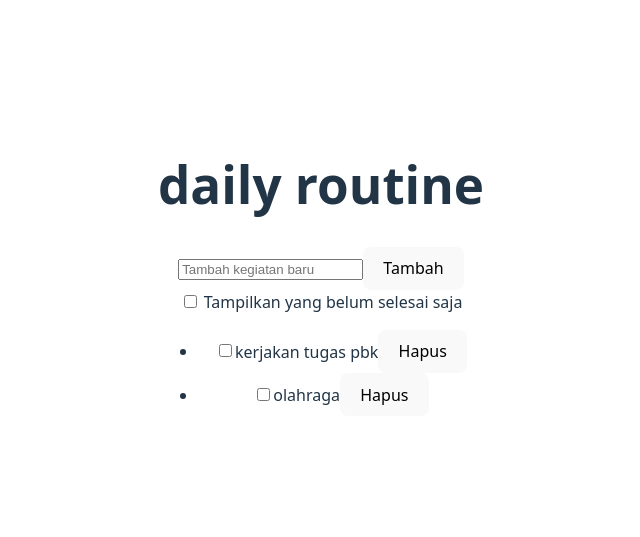
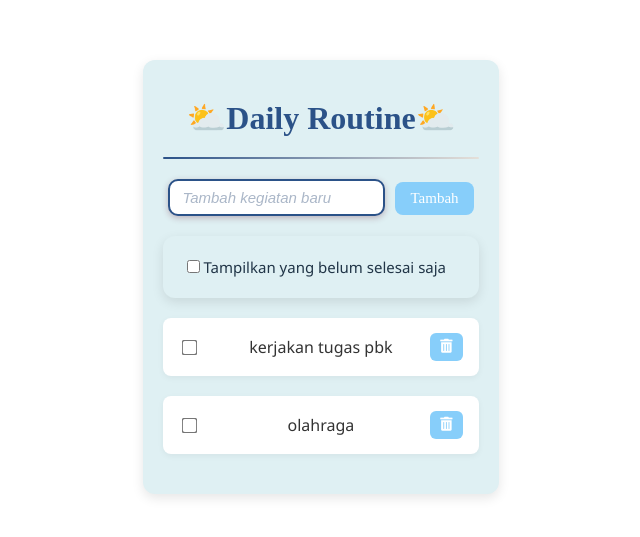
Before and after one commit to ainniazzahra/32-pbk-uts-233510161, a Vue app: page / in a window 1280 px wide. Shown: the part 123-660 px from the top of the page, without its empty margins (319-959 px from the left). Built offline with nearby package versions, Linux system fonts and the light colour scheme.

Commit message:
tampilan css

```diff
--- a/src/App.vue
+++ b/src/App.vue
@@ -1,9 +1,10 @@
 <template>
   <div>
-    <h1>daily routine</h1>
-    <input v-model="newTask" placeholder="Tambah kegiatan baru" @keyup.enter="addTask" />
+    <h1>⛅daily routine⛅</h1>
+    <hr class="divider" />
+    <input type="text" v-model="newTask" placeholder="Tambah kegiatan baru" @keyup.enter="addTask" />
     <button @click="addTask">Tambah</button>
-    <div>
+    <div class="input-container">
       <label>
         <input type="checkbox" v-model="showOnlyActive" />
         Tampilkan yang belum selesai saja
@@ -15,7 +16,10 @@
         <span :style="{ textDecoration: task.completed ? 'line-through' : 'none' }">
   {{ task.name }}
 </span>
-        <button @click="deleteTask(index)">Hapus</button>
+  <link rel="stylesheet" href="https://cdnjs.cloudflare.com/ajax/libs/font-awesome/5.15.4/css/all.min.css">
+  <button @click="deleteTask(index)">
+  <i class="fas fa-trash-alt"></i>
+</button>
       </li>
     </ul>
   </div>
@@ -50,3 +54,117 @@ const filteredTasks = computed(() => {
 const filteredTask = filteredTasks
 
 </script>
+<style scoped>
+div {
+  max-width: 600px;
+  margin: 20px auto;
+  padding: 20px;
+  background-color: #dff0f3;
+  border-radius: 12px;
+  box-shadow: 0 4px 12px rgba(0, 0, 0, 0.1);
+  font-family: 'Segoe UI', Tahoma, Geneva, Verdana, sans-serif;
+}
+
+h1 {
+  text-align: center;
+  color: #2B5288;
+  margin-bottom: 20px;
+  font-family: 'Pacifico', cursive;
+  font-size: 32px;
+  text-transform: capitalize;
+}
+.divider {
+  border: none;
+  height: 2px;
+  background: linear-gradient(to right, #2B5288, #E5E0D9);
+  margin: 10px 0 20px;
+  border-radius: 5px;
+}
+
+input[type="text"] {
+  width: 60%;
+  padding: 8px 12px;
+  font-size: 15px;
+  margin-right: 10px;
+  border: 2px solid #2B5288;
+  border-radius: 10px;
+  outline: none;
+  background-color: #ffffff;
+  color: #2B5288;
+  box-shadow: 0 2px 6px rgba(107, 33, 59, 0.3);
+  transition: all 0.3s ease;
+}
+
+input[type="text"]::placeholder {
+  color: #abb7c8;
+  font-style: italic;
+}
+
+input[type="text"]:focus {
+  border-color: #2B5288;
+  box-shadow: 0 0 8px rgba(72, 60, 127, 0.4);
+  background-color: #fff8fb;
+}
+
+button {
+  padding: 8px 15px;
+  font-family: 'Pacifico', cursive;
+  font-size: 15px;
+  background-color: #87CEFA;
+  color: white;
+  border: none;
+  border-radius: 8px;
+  cursor: pointer;
+  transition: background-color 0.3s;
+}
+
+button:hover {
+  background-color: #71abd0;
+}
+
+
+label {
+  display: flex;
+  align-items: center;
+  margin: 20px 5;
+  font-size: 15px;
+}
+
+ul {
+  list-style-type: none;
+  padding: 0;
+}
+
+li {
+  display: flex;
+  align-items: center;
+  justify-content: space-between;
+  background-color: #ffffff;
+  padding: 15px 16px;
+  margin-bottom: 20px;
+  border-radius: 8px;
+  box-shadow: 0 2px 6px rgba(0, 0, 0, 0.05);
+}
+
+li span {
+  flex: 1;
+  margin-left: 12px;
+  font-size: 16px;
+  color: #333;
+}
+
+li input[type="checkbox"] {
+  transform: scale(1.2);
+}
+
+li button {
+  background-color: #87CEFA;
+  padding: 6px 10px;
+  font-size: 14px;
+  border-radius: 6px;
+}
+
+li button:hover {
+  background-color: #87CEFA;
+}
+</style>
```
